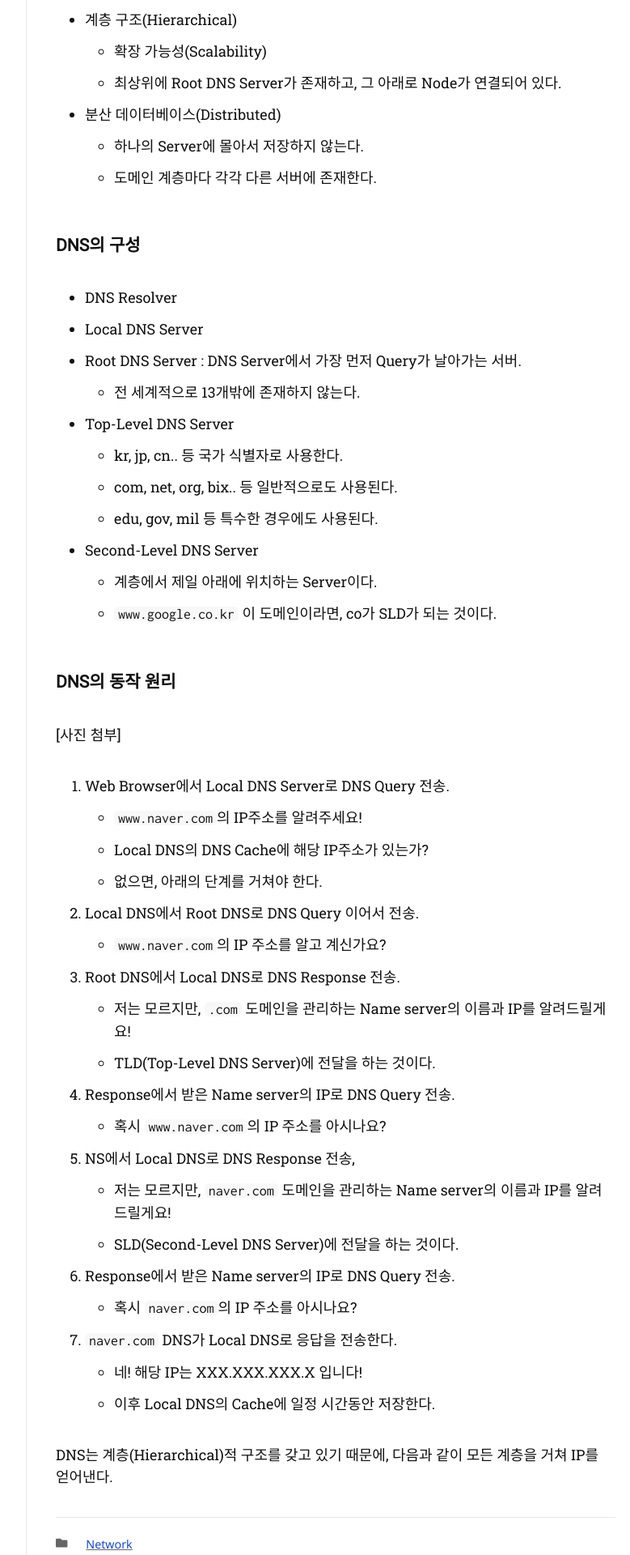
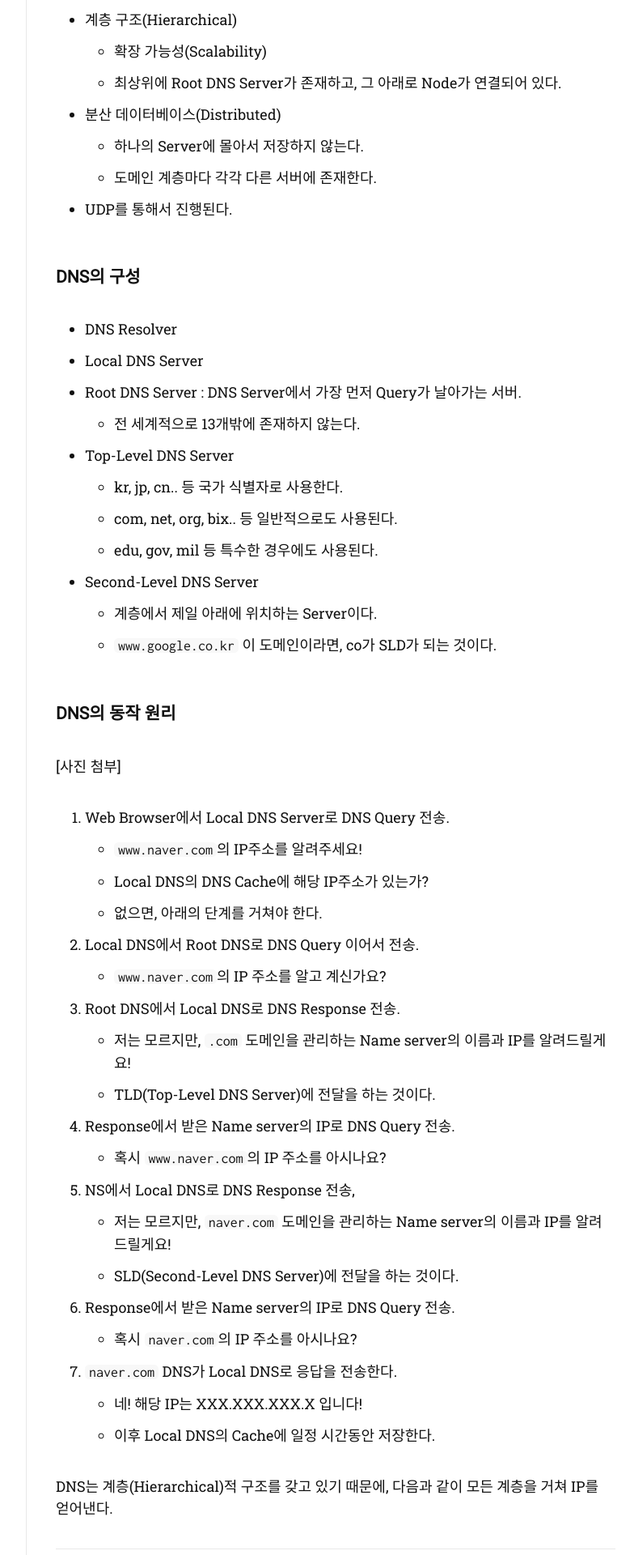
Before and after one commit to Jinseop-Sim/Jinseop-Sim.github.io, a Jekyll site: the page built from _posts/2022-10-06-DNS.md, in a window 1280 px wide. Shown: the part 775-2695 px from the top of the page at 81% size, without its empty margins (357-1136 px from the left). Built offline with Jekyll 4.4.1, drawn with Linux system fonts in a browser that asks for light colours; nearby versions of some CDN libraries; some web fonts are replaced.

Commit message:
modify post

```diff
--- a/_posts/2022-10-06-DNS.md
+++ b/_posts/2022-10-06-DNS.md
@@ -22,6 +22,7 @@ IP를 그대로 웹 주소로 사용하면, 가독성도 떨어지고 외우기
 - 분산 데이터베이스(Distributed)
   - 하나의 Server에 몰아서 저장하지 않는다.
   - 도메인 계층마다 각각 다른 서버에 존재한다.
+- UDP를 통해서 진행된다.
 
 ### DNS의 구성
 - DNS Resolver
```
